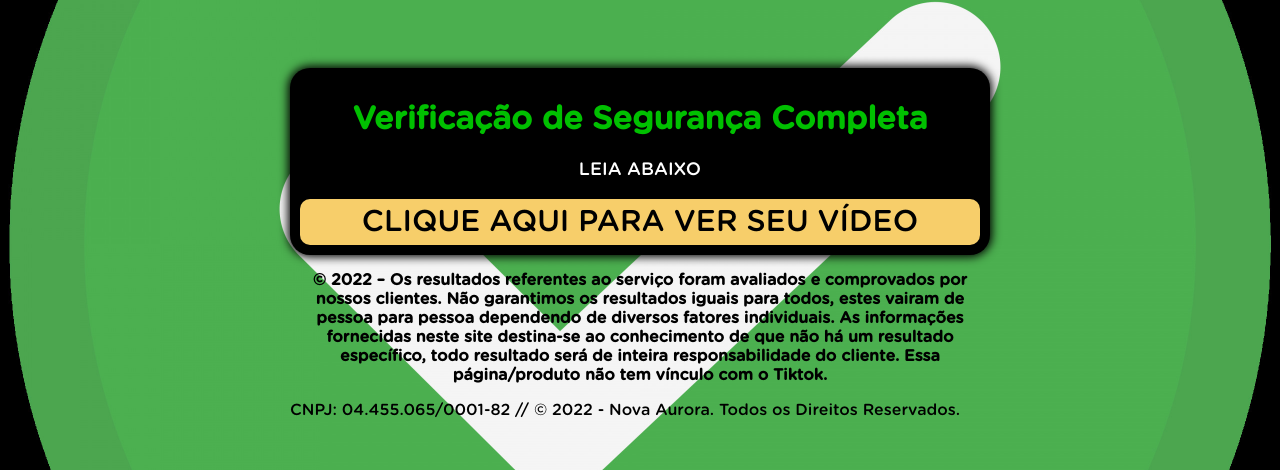
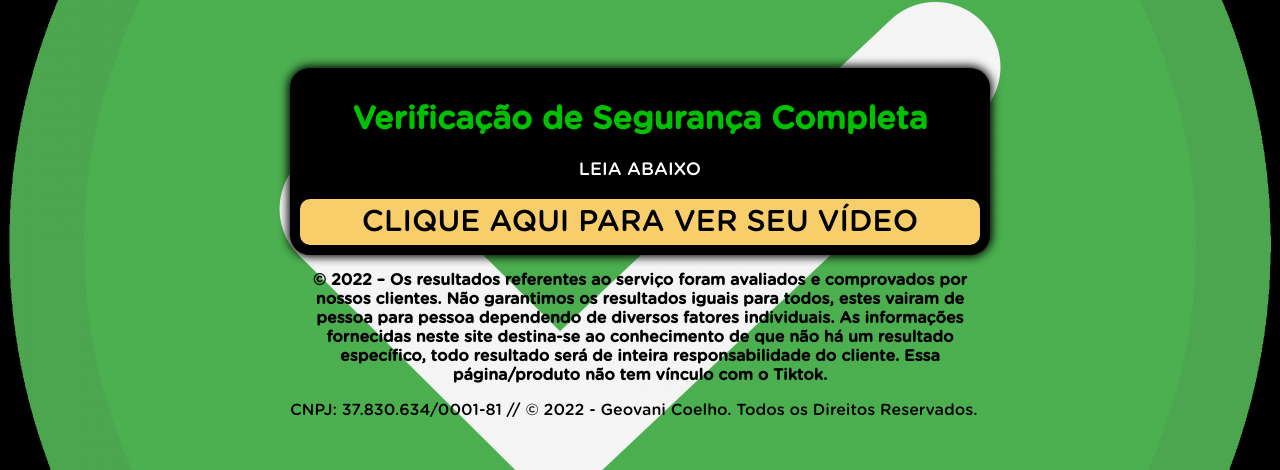
Before and after one commit to ArthurDuce/franciscamaria.store, a plain HTML site: page ps/index.html in a window 1280 px wide. Shown: the part 156-626 px from the top of the page. Drawn offline with Linux system fonts and the light colour scheme; a script that the page names is missing.

Commit message:
Update index.html

```diff
--- a/ps/index.html
+++ b/ps/index.html
@@ -30,7 +30,7 @@
 
     </div>
 
-CNPJ: 04.455.065/0001-82 // © 2022 - Nova Aurora. Todos os Direitos Reservados.
+CNPJ: 37.830.634/0001-81 // © 2022 - Geovani Coelho. Todos os Direitos Reservados.
 
   </div>
   <script type="text/javascript" src="script.js"></script>
```
